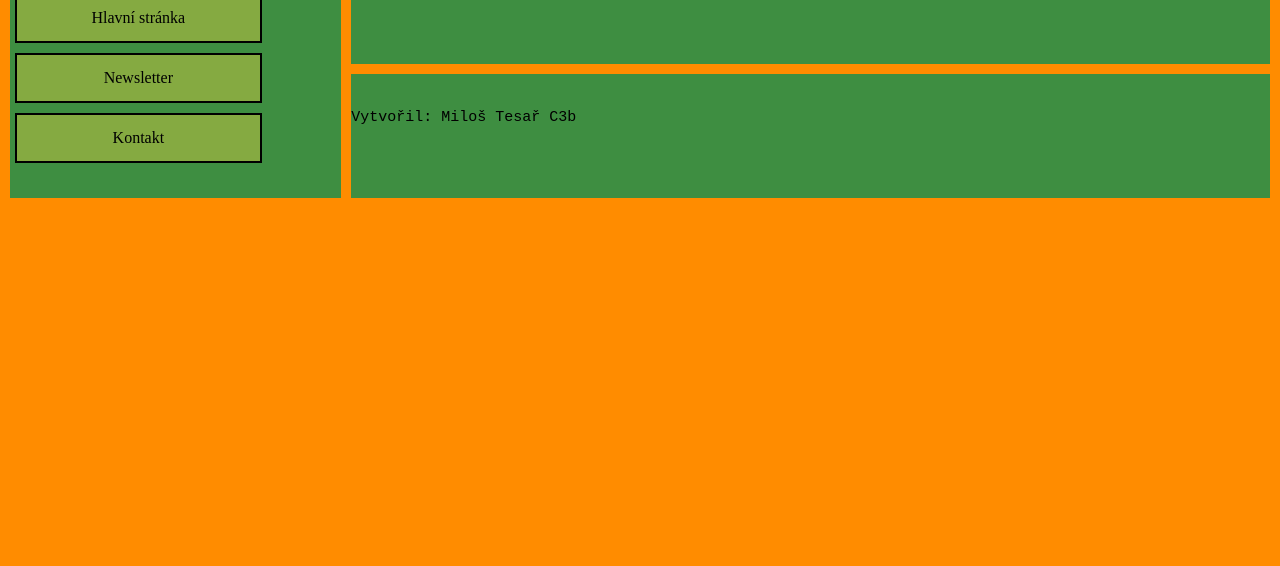
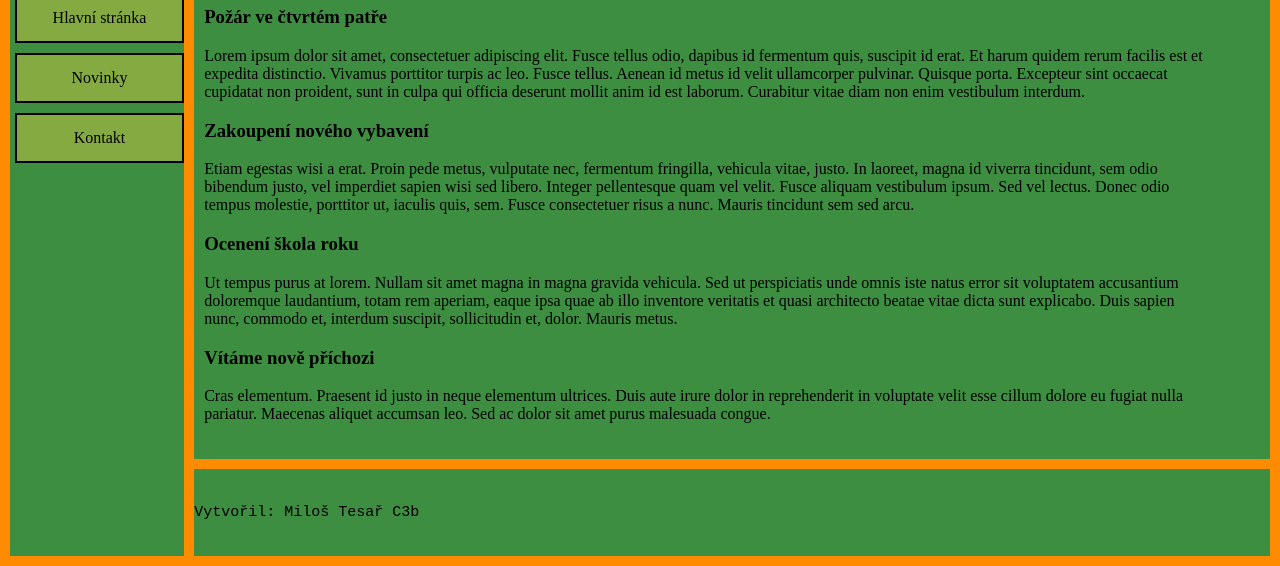
Before and after one commit to captain-milous/Test20221013, a plain HTML site: page newsletter.html in a window 1280 px wide. Shown: the part 303-869 px from the top of the page. Before the commit the page ends 800 px from the top, so only its background shows below. Drawn offline with Linux system fonts and the light colour scheme.

Commit message:
Konecne upravy

```diff
--- a/newsletter.html
+++ b/newsletter.html
@@ -19,14 +19,30 @@
 		<h2 style="text-align: center;">Menu</h2>
 		<ul style="list-style-type:none;">
 			<li><a href="index.html">Hlavní stránka</a></li>
-			<li><a href="newsletter.html">Newsletter</a></li>
+			<li><a href="newsletter.html">Novinky</a></li>
 			<li><a href="aboutUs.html">Kontakt</a></li>
 
 		</ul>
 
 	</div>
 	<div class="Grid-Layout Main">
-		<h1>Newsletter</h1>
+		<h1>Novinky</h1>
+		<div class="novinky">
+			<h3>Požár ve čtvrtém patře</h3>
+			<p>Lorem ipsum dolor sit amet, consectetuer adipiscing elit. Fusce tellus odio, dapibus id fermentum quis, suscipit id erat. Et harum quidem rerum facilis est et expedita distinctio. Vivamus porttitor turpis ac leo. Fusce tellus. Aenean id metus id velit ullamcorper pulvinar. Quisque porta. Excepteur sint occaecat cupidatat non proident, sunt in culpa qui officia deserunt mollit anim id est laborum. Curabitur vitae diam non enim vestibulum interdum.</p>
+		</div>
+		<div class="novinky">
+			<h3>Zakoupení nového vybavení</h3>
+			<p>Etiam egestas wisi a erat. Proin pede metus, vulputate nec, fermentum fringilla, vehicula vitae, justo. In laoreet, magna id viverra tincidunt, sem odio bibendum justo, vel imperdiet sapien wisi sed libero. Integer pellentesque quam vel velit. Fusce aliquam vestibulum ipsum. Sed vel lectus. Donec odio tempus molestie, porttitor ut, iaculis quis, sem. Fusce consectetuer risus a nunc. Mauris tincidunt sem sed arcu.</p>
+		</div>
+		<div class="novinky">
+			<h3>Ocenení škola roku</h3>
+			<p>Ut tempus purus at lorem. Nullam sit amet magna in magna gravida vehicula. Sed ut perspiciatis unde omnis iste natus error sit voluptatem accusantium doloremque laudantium, totam rem aperiam, eaque ipsa quae ab illo inventore veritatis et quasi architecto beatae vitae dicta sunt explicabo. Duis sapien nunc, commodo et, interdum suscipit, sollicitudin et, dolor. Mauris metus.</p>
+		</div>
+		<div class="novinky">
+			<h3>Vítáme nově příchozi</h3>
+			<p>Cras elementum. Praesent id justo in neque elementum ultrices. Duis aute irure dolor in reprehenderit in voluptate velit esse cillum dolore eu fugiat nulla pariatur. Maecenas aliquet accumsan leo. Sed ac dolor sit amet purus malesuada congue.</p>
+		</div>
 	</div>
 
 	<div class="Grid-Layout Footer">
--- a/style.css
+++ b/style.css
@@ -22,7 +22,7 @@ a:link, a:visited {
   color: black;
   padding: 14px 25px;
   margin-bottom: 10px;
-  width: 60%;
+  width: 70%;
   text-align: center;
   text-decoration: none;
   display: inline-block;
@@ -44,6 +44,11 @@ table, th, td {
 th, td {
   background-color: #85aa41;
   text-align: center;
+}
+
+div.novinky, div.hlstranka, div.kontakt {
+	width: 1000px;
+	margin-left: 10px;
 }
 
 .Grid-Layout {
@@ -86,4 +91,8 @@ th, td {
 	a:link, a:visited {
 		width: 88%;
 	}
+	div.novinky, div.hlstranka, div.kontakt {
+	width: 90%;
+	margin-left: 10px;
 }
+}
```
Also changed, not shown: aboutUs.html (+3 -1 lines), index.html (+3 -3 lines).
